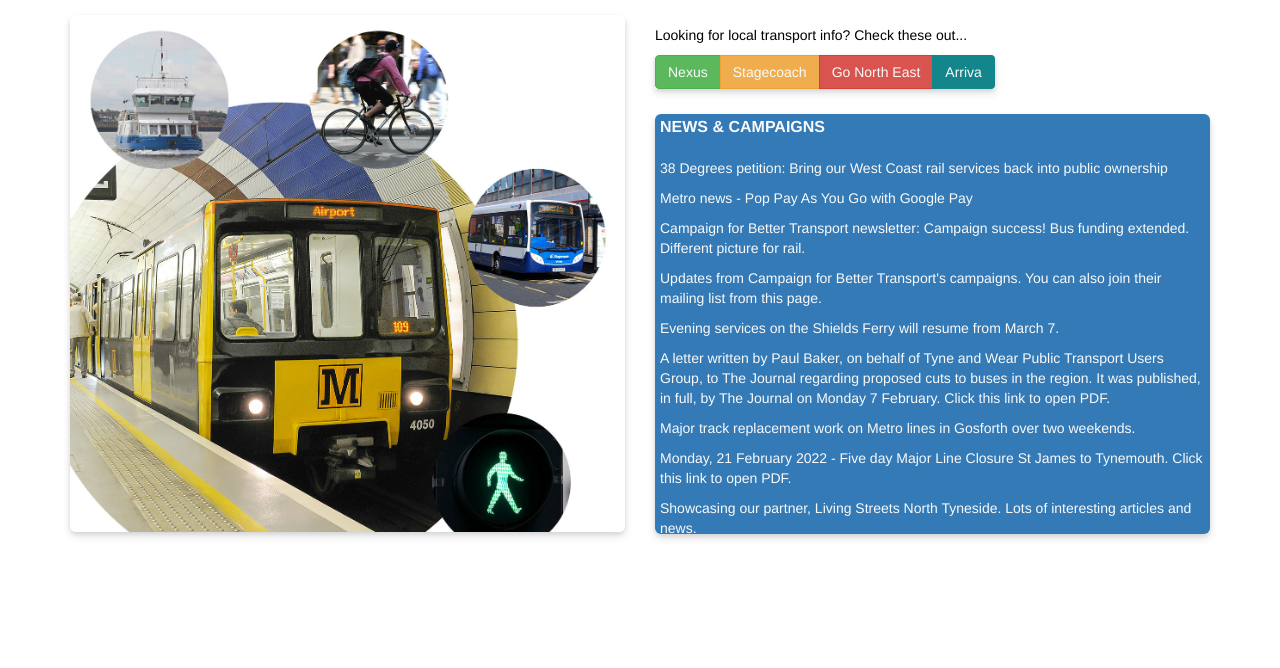
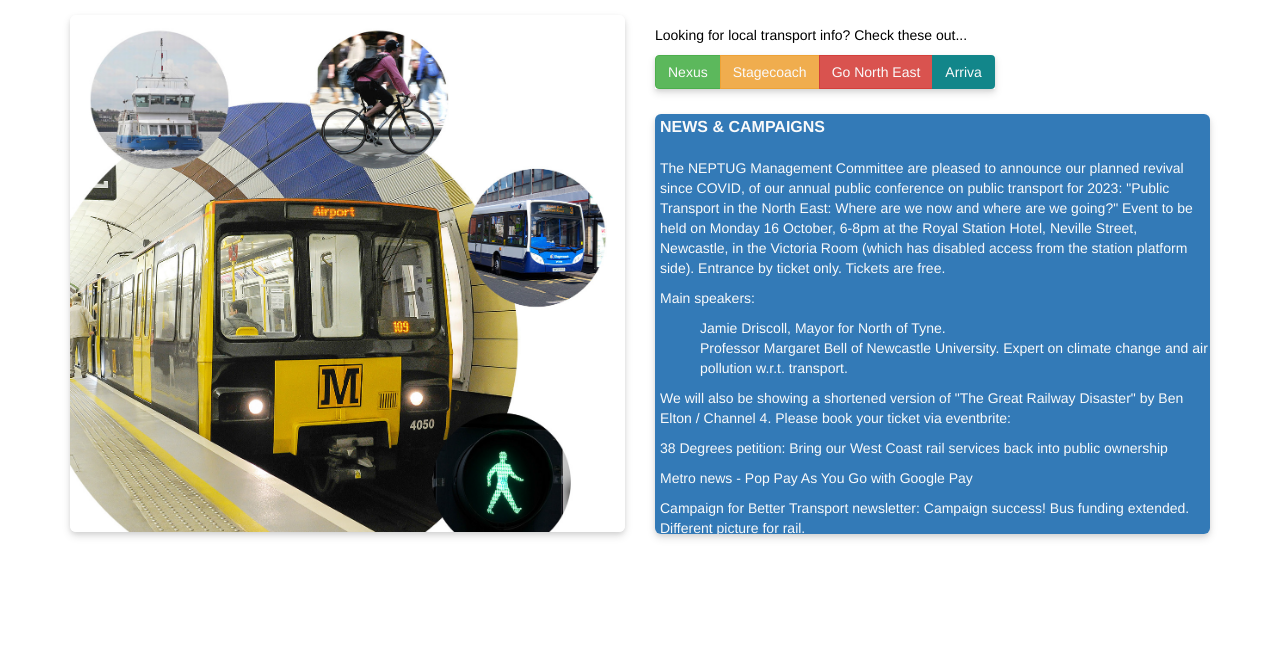
Before and after one commit to kevald1963/milestone-1-twptug-redesign, a Flask app: page / in a window 1280 px wide. Shown: the part 96-764 px from the top of the page. Run offline with Flask 2, Linux system fonts and the light colour scheme; some libraries are stand-ins or nearby versions.

Commit message:
Added item announcing 2023 Conference event to main news panel.

```diff
--- a/templates/index.html
+++ b/templates/index.html
@@ -65,6 +65,31 @@
             <!-- << <a href="" data-toggle="modal" data-target="#NameOfModal">            >> -->
             <!-- << Note that href must be left null. Copy new modal from existing modal  >> -->
             <!-- << further down in document.                                             >> -->
+
+            <a href="https://www.eventbrite.com/e/public-transport-in-the-north-east-where-are-we-now-where-are-we-going-tickets-722814195717?aff=oddtdtcreator" target="_blank">
+                <p>
+                    The NEPTUG Management Committee are pleased to announce our planned revival since COVID,
+                    of our annual public conference on public transport for 2023:
+                    "Public Transport in the North East: Where are we now and where are we going?"
+                    Event to be held on Monday 16 October, 6-8pm at the Royal Station Hotel, Neville Street, Newcastle, in the Victoria Room
+                    (which has disabled access from the station platform side). Entrance by ticket only. Tickets are free.
+                </p>
+                <p>
+                    Main speakers:
+                </p>
+                    <ul>
+                        <li>
+                            Jamie Driscoll, Mayor for North of Tyne.
+                        </li>
+                        <li>
+                            Professor Margaret Bell of Newcastle University. Expert on climate change and air pollution w.r.t. transport.
+                        </li>
+                    </ul>
+                <p>
+                    We will also be showing a shortened version of "The Great Railway Disaster" by Ben Elton / Channel 4.
+                    Please book your ticket via eventbrite:
+                </p>
+            </a>
 
             <a href="https://you.38degrees.org.uk/petitions/bring-our-west-coast-rail-services-back-into-public-ownership" target="_blank">
                 <p>38 Degrees petition: Bring our West Coast rail services back into public ownership</p>
```
